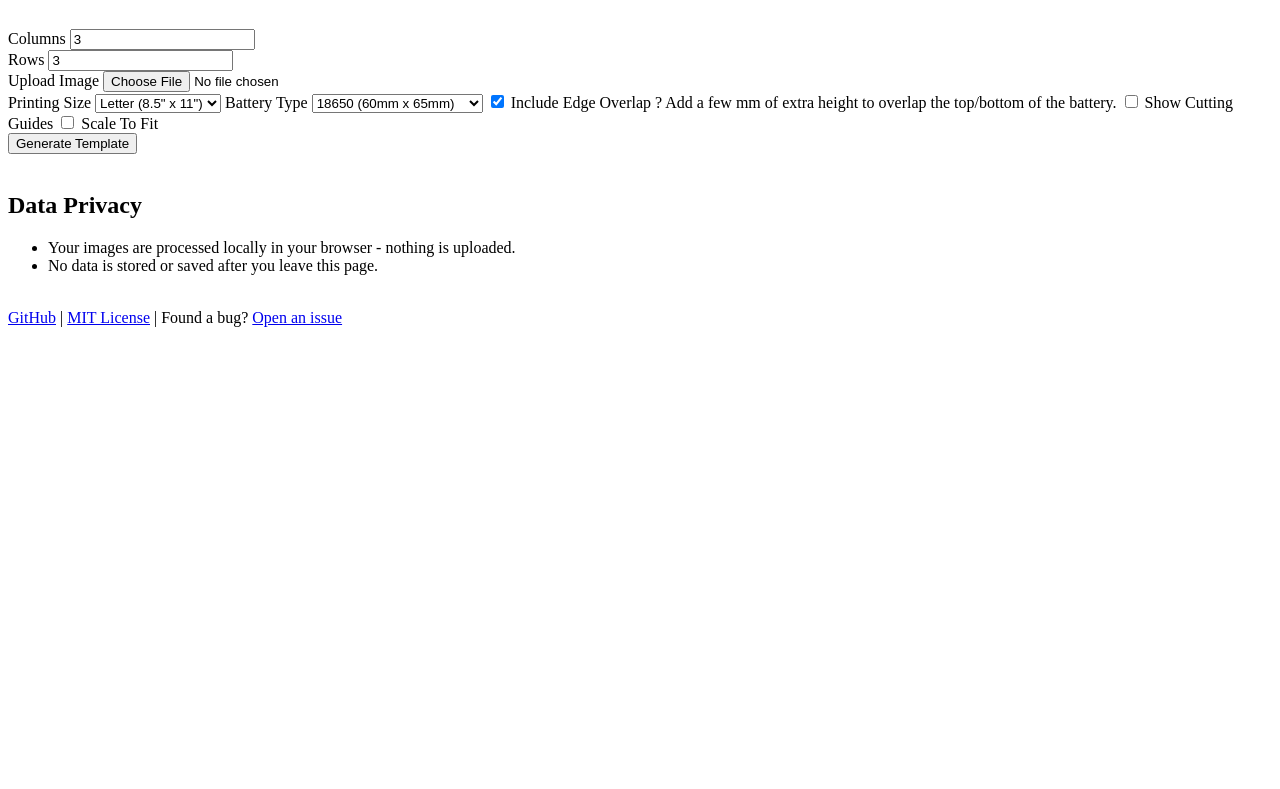
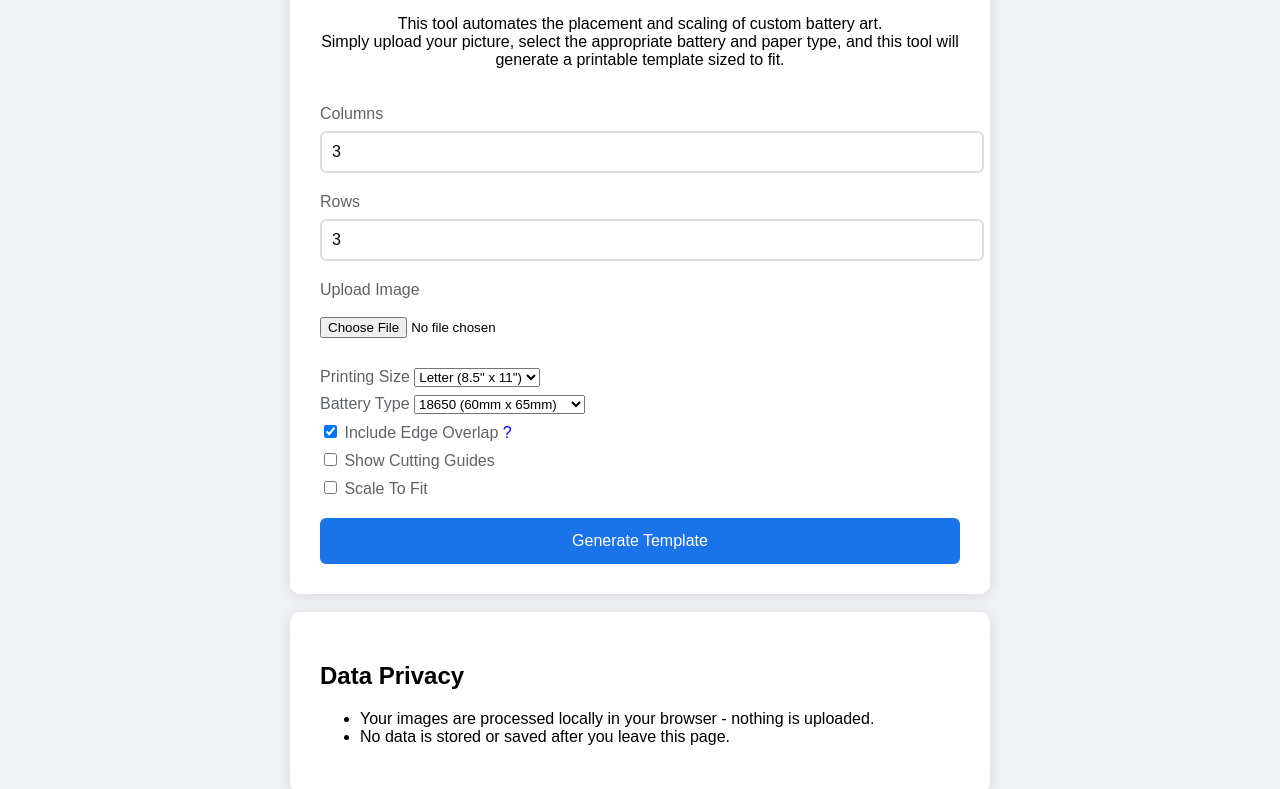
Before and after one commit to bit-shifted/wrap-gen, a plain HTML site: page index.html in a window 1280 px wide. Shown: the part 123-912 px from the top of the page. Before the commit the page ends 800 px from the top, so only its background shows below. Drawn offline with Linux system fonts and the light colour scheme; the site is published under a folder, as on GitHub Pages, so addresses that start at the root find nothing.

Commit message:
Fix file paths

```diff
--- a/index.html
+++ b/index.html
@@ -5,7 +5,7 @@
     <meta charset="UTF-8">
     <meta name="viewport" content="width=device-width, initial-scale=1.0">
     <title>Battery Wrap Image Generator</title>
-    <link rel="stylesheet" href="/css/main.css">
+    <link rel="stylesheet" href="./css/main.css">
 </head>
 
 <body>
@@ -76,12 +76,12 @@
     <br>
     <footer>
         <a href="https://github.com/bit-shifted/wrap-gen">GitHub</a> |
-        <a href="LICENSE.txt">MIT License</a> |
+        <a href="./LICENSE.txt">MIT License</a> |
         Found a bug? <a href="https://github.com/bit-shifted/wrap-gen/issues">Open an issue</a>
     </footer>
 
     <script type="module">
-        import { handleGenerate, onPaperSelect } from '/js/ui-handler.js';
+        import { handleGenerate, onPaperSelect } from './js/ui-handler.js';
         document.getElementById('generate-btn').addEventListener('click', handleGenerate);
         document.getElementById('paper-select').addEventListener('onchange', onPaperSelect)
     </script>
```
Also changed, not shown: js/battery-config.js (line endings or trailing spaces).
